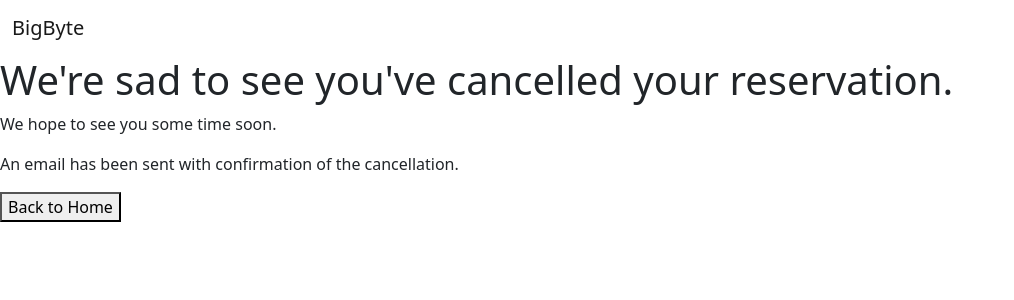
After one commit to DiarmuidHenry/Restaurant-Booking, a Django app: page /booking/cancellation_confirmed in a window 1280 px wide. The commit adds this page. Shown: the top 300 px of the page, without its empty margins (0-1014 px from the left). Run offline with Django 4.2, Linux system fonts and the light colour scheme; parts of the project's set-up code (start-up, migrations or seed data) failed here and were passed over.

Commit message:
add: Message page after reservation cancellation

```diff
--- /dev/null
+++ b/booking/templates/booking/cancellation_confirmed.html
@@ -0,0 +1,15 @@
+{% extends "base.html" %}
+
+{% block content %}
+
+{% load static %}
+    <h1>We're sad to see you've cancelled your reservation.</h1>
+    <p>We hope to see you some time soon.</p>
+    <p>An email has been sent with confirmation of the cancellation.</p>
+
+    <a href="{% url 'home' %}"><button>Back to Home</button></a>
+    {% if user.is_authenticated %}
+        <a href="{% url 'current_reservations' %}"><button>My Reservations</button></a>
+    {% endif %}
+
+{% endblock %}
--- a/booking/templates/booking/thank_you.html
+++ b/booking/templates/booking/thank_you.html
@@ -3,11 +3,10 @@
 {% block content %}
 
 {% load static %}
-<body>
+
     <div class="thank-you-message">
         <h1>Thanks for making a reservation. You will shortly receive a confirmation email. We look forward to your visit</h1>
         <a href="{% url 'home' %}" class="btn btn-primary">Back to Home</a>
     </div>
 
-<!-- index.html content ends here -->
 {% endblock %}
--- a/booking/urls.py
+++ b/booking/urls.py
@@ -1,10 +1,11 @@
 from django.urls import path
-from .views import ReservationView, check_availability, home, thank_you, make_reservation, get_opening_hours, current_reservations, cancel_reservation
+from .views import ReservationView, check_availability, home, thank_you, make_reservation, get_opening_hours, current_reservations, cancel_reservation, cancellation_confirmed
 
 urlpatterns = [
     path('reservation/', ReservationView.as_view(), name='reservation'),
     path('check_availability/', check_availability, name='check_availability'),
     path('thank_you/', thank_you, name='thank_you'),
+    path('cancellation_confirmed', cancellation_confirmed, name='cancellation_confirmed'),
     path('make_reservation/<int:table_id>/', make_reservation, name='make_reservation'),
     path('reservation/get_opening_hours/', get_opening_hours, name='get_opening_hours'),
     # path('edit_reservation/<int:reservation_id>/', edit_reservation, name='edit_reservation'),
--- a/booking/views.py
+++ b/booking/views.py
@@ -35,6 +35,8 @@ class ReservationView(LoginRequiredMixin, FormView):
 
 def thank_you(request):
     return render(request, 'booking/thank_you.html')
+
+
 
 def home(request):
     return render(request, 'booking/index.html')
@@ -218,13 +220,16 @@ def current_reservations(request):
     reservations = Reservation.objects.filter(email=request.user.email)
     return render(request, 'booking/current_reservations.html', {'reservations': reservations})
 
+def cancellation_confirmed(request):
+    return render(request, 'booking/cancellation_confirmed.html')
+
 @login_required
 def cancel_reservation(request, reservation_id):
     reservation = Reservation.objects.get(reservation_id=reservation_id, email=request.user.email)
     if request.method == 'POST':
         reservation.delete()
         send_reservation_email(reservation, is_creation=False)
-        return redirect('current_reservations')
+        return redirect('cancellation_confirmed')
 
     return render(request, 'booking/cancel_reservation.html', {'reservation': reservation})
 
```
